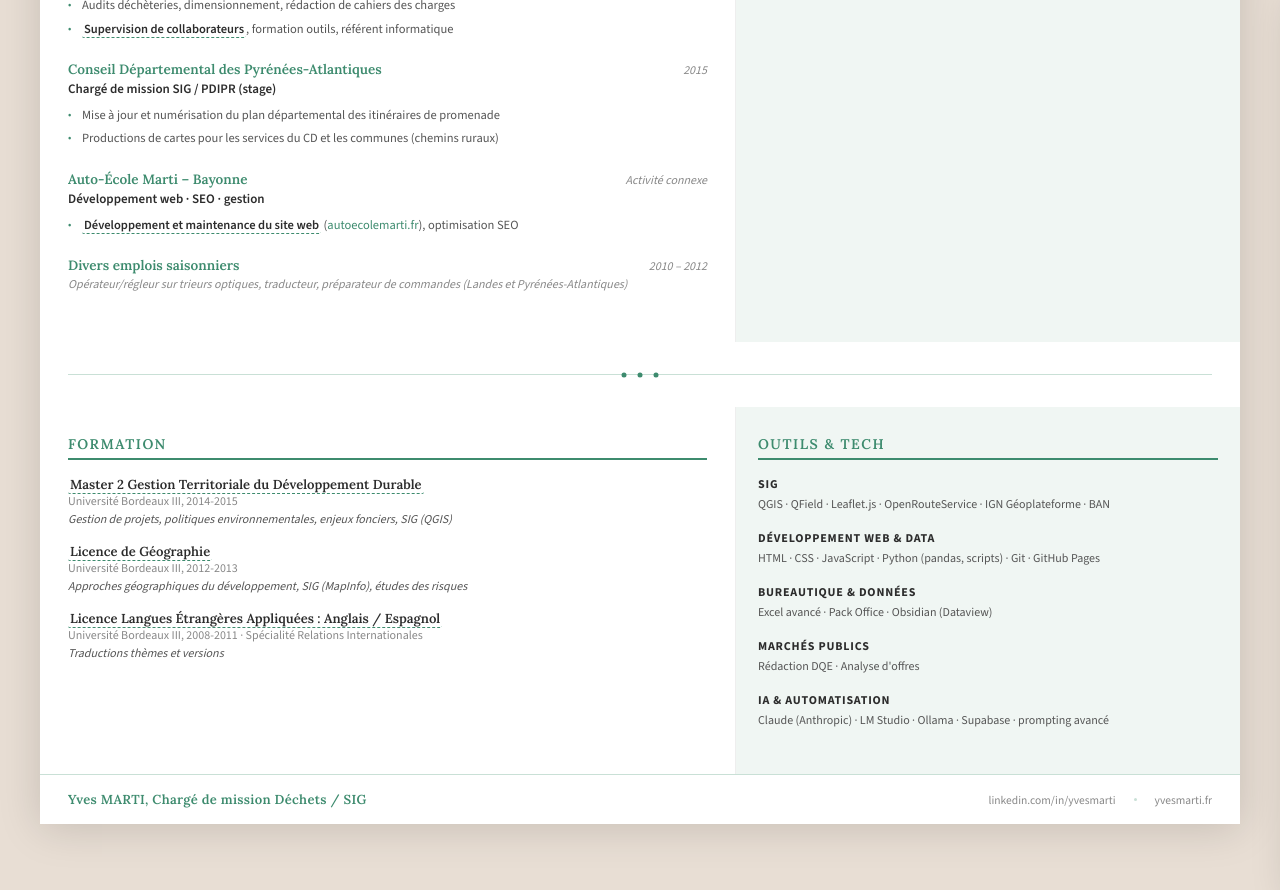
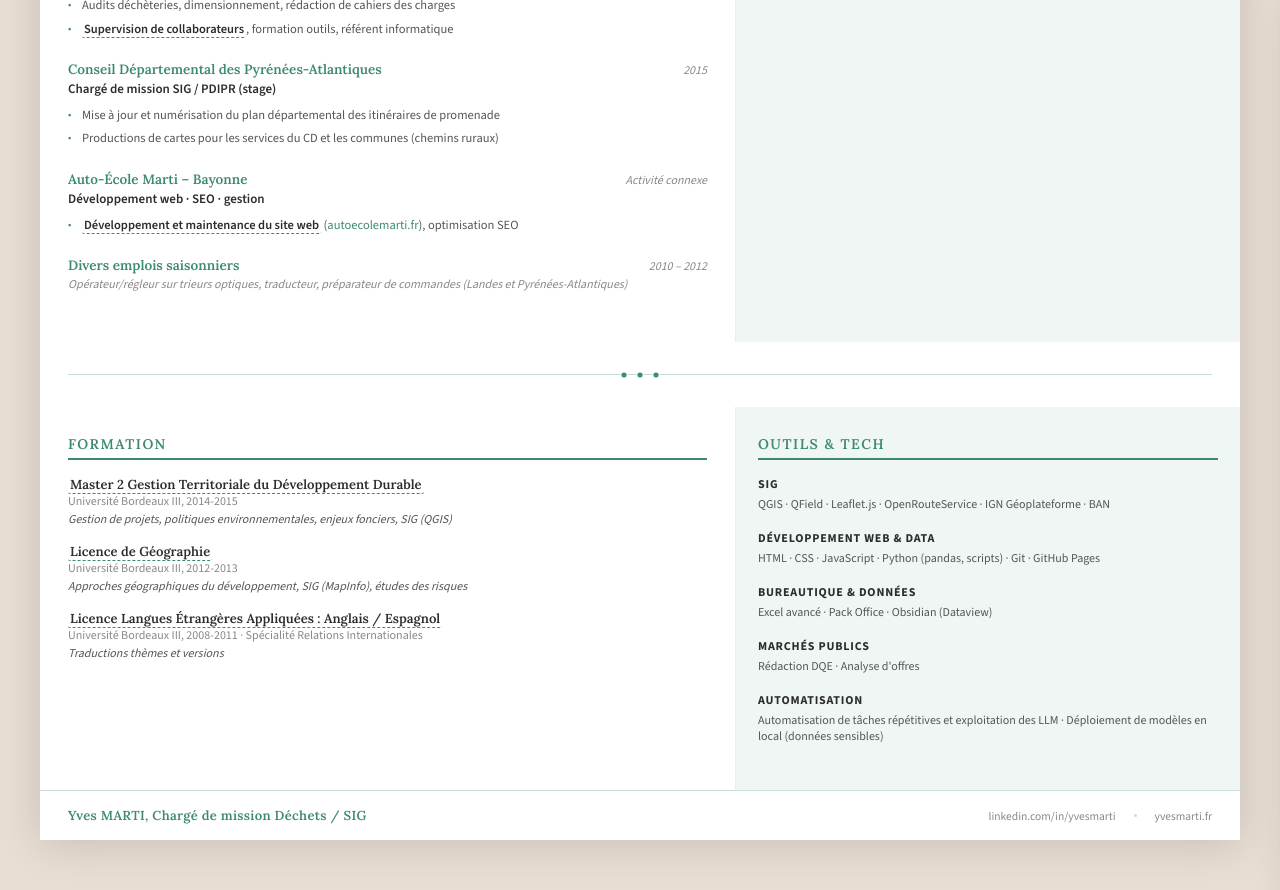
Before and after one commit to yvesmarti/yvesmarti.github.io, a Jekyll site: the page cv/index.html, which Jekyll copies as it is, in a window 1280 px wide and 900 px high, scrolled down 993 px. Shown: the top 890 px of the window. Built offline with Jekyll 4.4.1, drawn with Linux system fonts in a browser that asks for light colours.

Commit message:
CV: aligner la section Automatisation du HTML sur le PDF
Reformule le bloc « IA & Automatisation » de la page 2 (Outils & Tech)
pour concorder avec la version PDF à jour :
- Titre : « IA & Automatisation » → « Automatisation »
- Texte : liste d'outils (Claude · LM Studio · Ollama · Supabase · prompting)
  → « Automatisation de tâches répétitives et exploitation des LLM ·
     Déploiement de modèles en local (données sensibles) »

Co-Authored-By: Claude Opus 4.8 <noreply@anthropic.com>
Claude-Session: https://claude.ai/code/session_01Dx6hKKbcQSwXKS7EkPiRfY

```diff
--- a/cv/index.html
+++ b/cv/index.html
@@ -831,8 +831,8 @@
         <p style="font-size:12px;color:var(--mid);">Rédaction DQE · Analyse d'offres</p>
       </div>
       <div class="skill-group">
-        <div class="skill-label">IA & Automatisation</div>
-        <p style="font-size:12px;color:var(--mid);">Claude (Anthropic) · LM Studio · Ollama · Supabase · prompting avancé</p>
+        <div class="skill-label">Automatisation</div>
+        <p style="font-size:12px;color:var(--mid);">Automatisation de tâches répétitives et exploitation des LLM · Déploiement de modèles en local (données sensibles)</p>
       </div>
     </div>
   </div>
```
